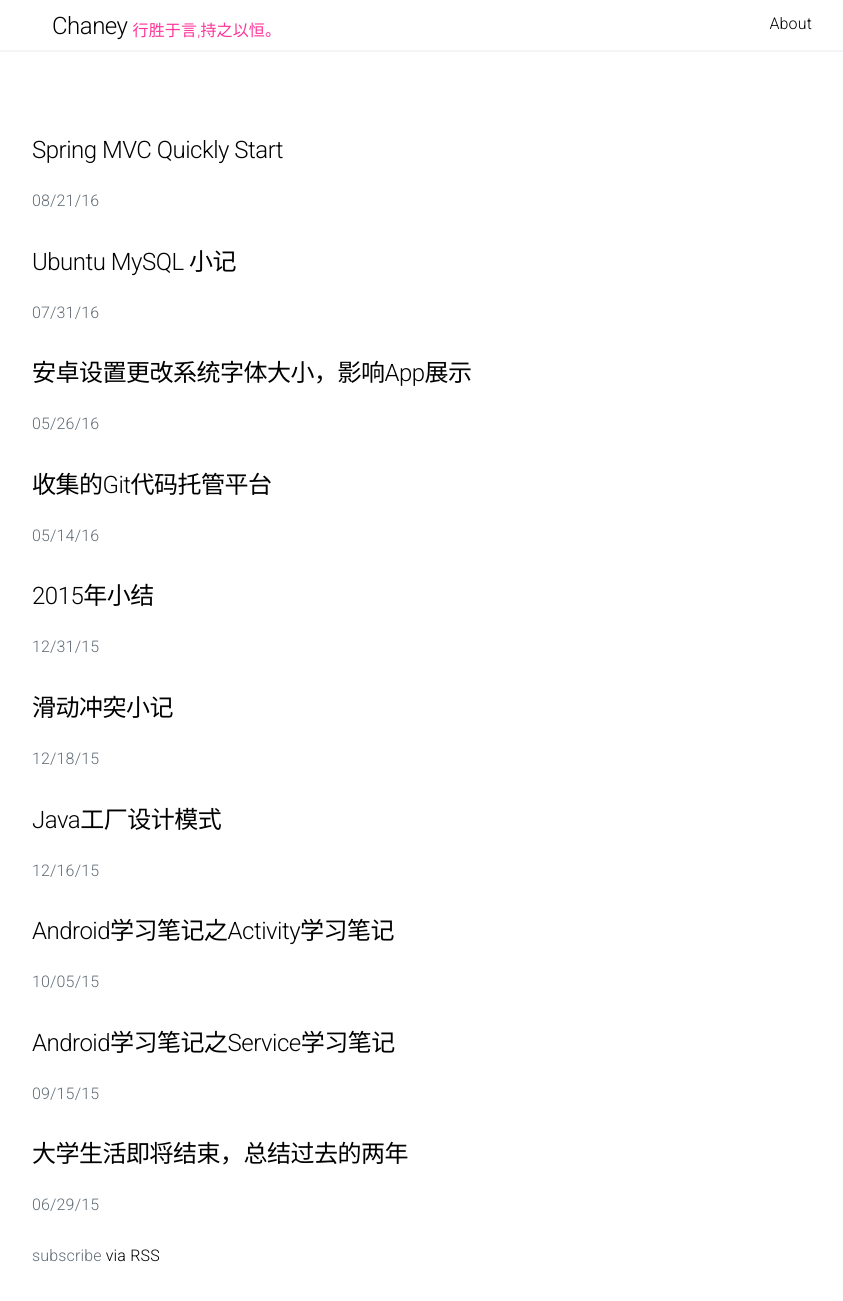
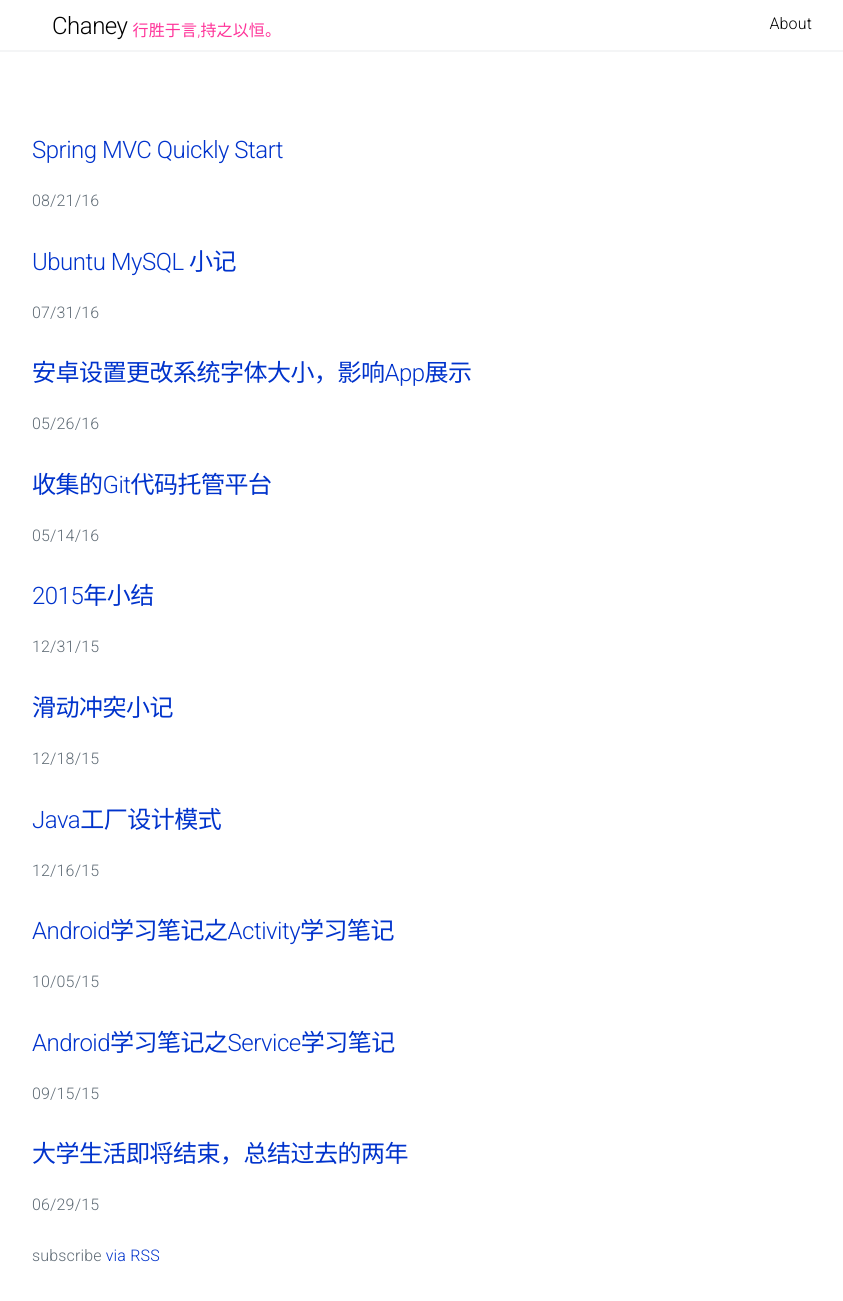
Before and after one commit to BJChaney/BJChaney.github.io, a Jekyll site: the page built from index.html, in a window 1280 px wide and 1321 px high. Shown: the top 1301 px of the window, without its empty margins (208-1051 px from the left). Built offline with Jekyll 4.4.1, drawn with Linux system fonts in a browser that asks for light colours.

Commit message:
style change

```diff
--- a/_sass/milligram/_Color.sass
+++ b/_sass/milligram/_Color.sass
@@ -8,3 +8,4 @@ $color-secondary: #606c76
 $color-tertiary: #f4f5f6
 $color-quaternary: #d1d1d1
 $color-motto: #FF3399
+$color-link-init:#0033CC
--- a/css/main.scss
+++ b/css/main.scss
@@ -104,6 +104,18 @@ body {
 		width: 800px;
 	}
 }
+.page-content a{
+	color: $color-link-init;
+	text-decoration: none;
+}
+.page-content a:hover{
+	color: $color-motto;
+	text-decoration: none;
+}
+.page-content a:visited{
+	color: $color-motto;
+	text-decoration: none;
+}
 
 .post-header {
 	padding-top: 8rem;
```
Also changed, not shown: _sass/milligram/_Link.sass (line endings or trailing spaces), 3 other files.
